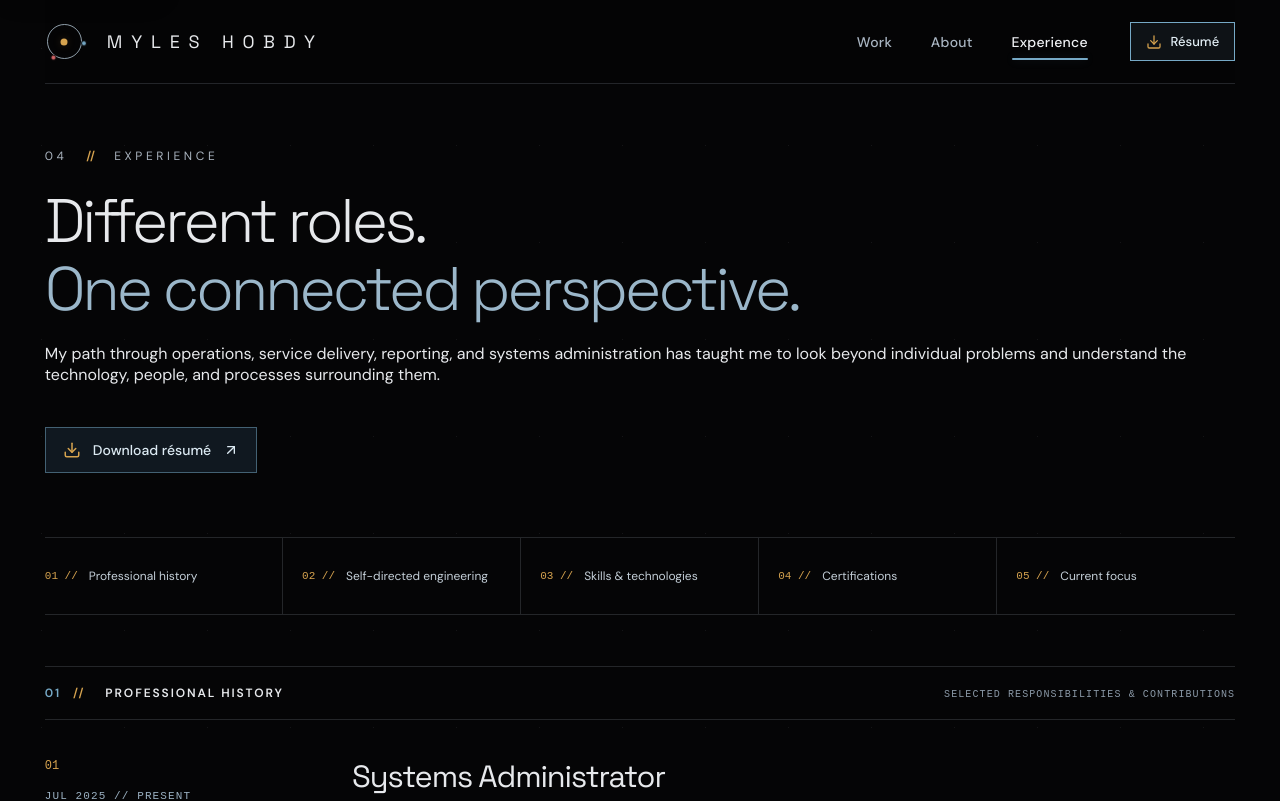
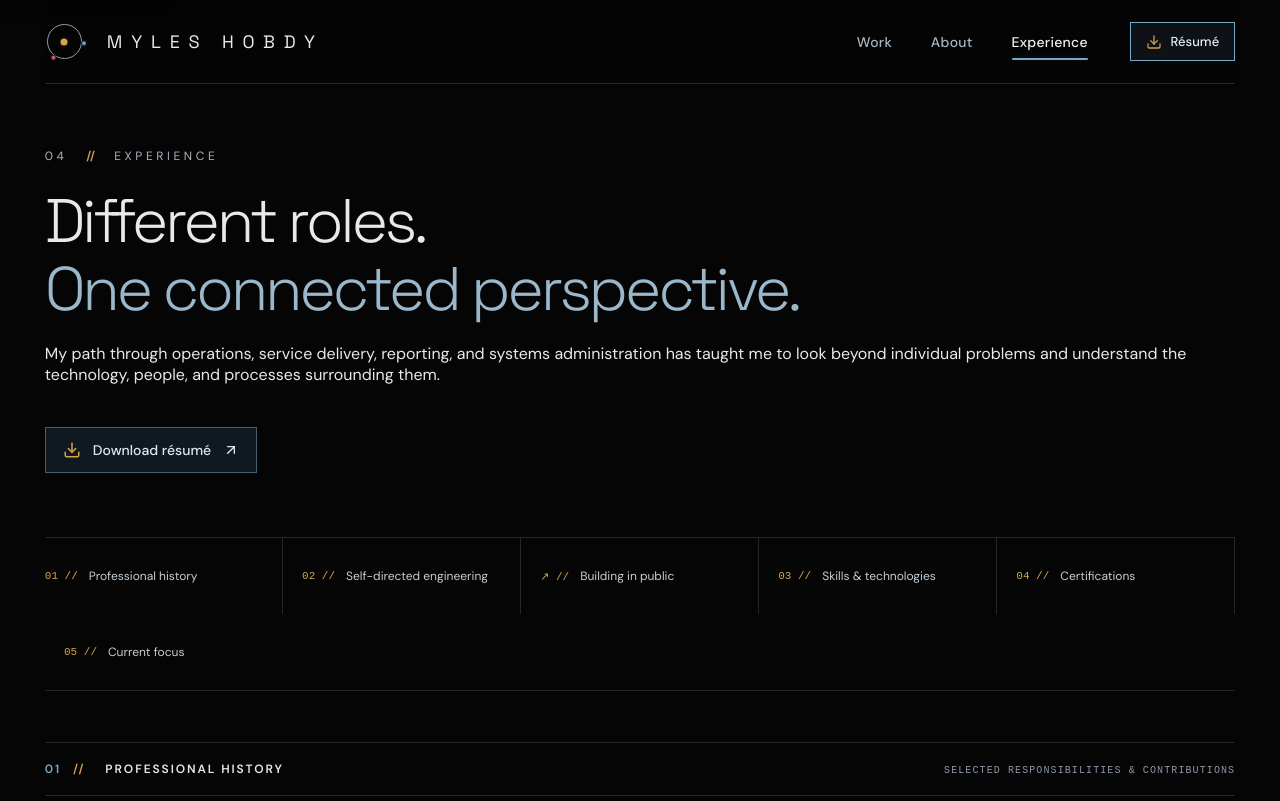
Before and after one commit to casual-loops/mylesh-portfolio, a Next.js app: page /experience in a window 1280 px wide. Shown: the top 801 px of the page. Built offline with nearby package versions, Linux system fonts and the light colour scheme.

Commit message:
feat(github): integrate activity calendar and setup guidance

```diff
--- a/app/experience/_components/section-nav.tsx
+++ b/app/experience/_components/section-nav.tsx
@@ -5,6 +5,7 @@ export function ExperienceSectionNav() {
       <nav className="experience-section-nav" aria-label="Experience page sections">
         <a href="#professional-history"><span>01 //</span> Professional history</a>
         <a href="#self-directed"><span>02 //</span> Self-directed engineering</a>
+        <a href="#github-activity"><span>↗ //</span> Building in public</a>
         <a href="#skills-technologies"><span>03 //</span> Skills & technologies</a>
         <a href="#certifications"><span>04 //</span> Certifications</a>
         <a href="#current-focus"><span>05 //</span> Current focus</a>
```
